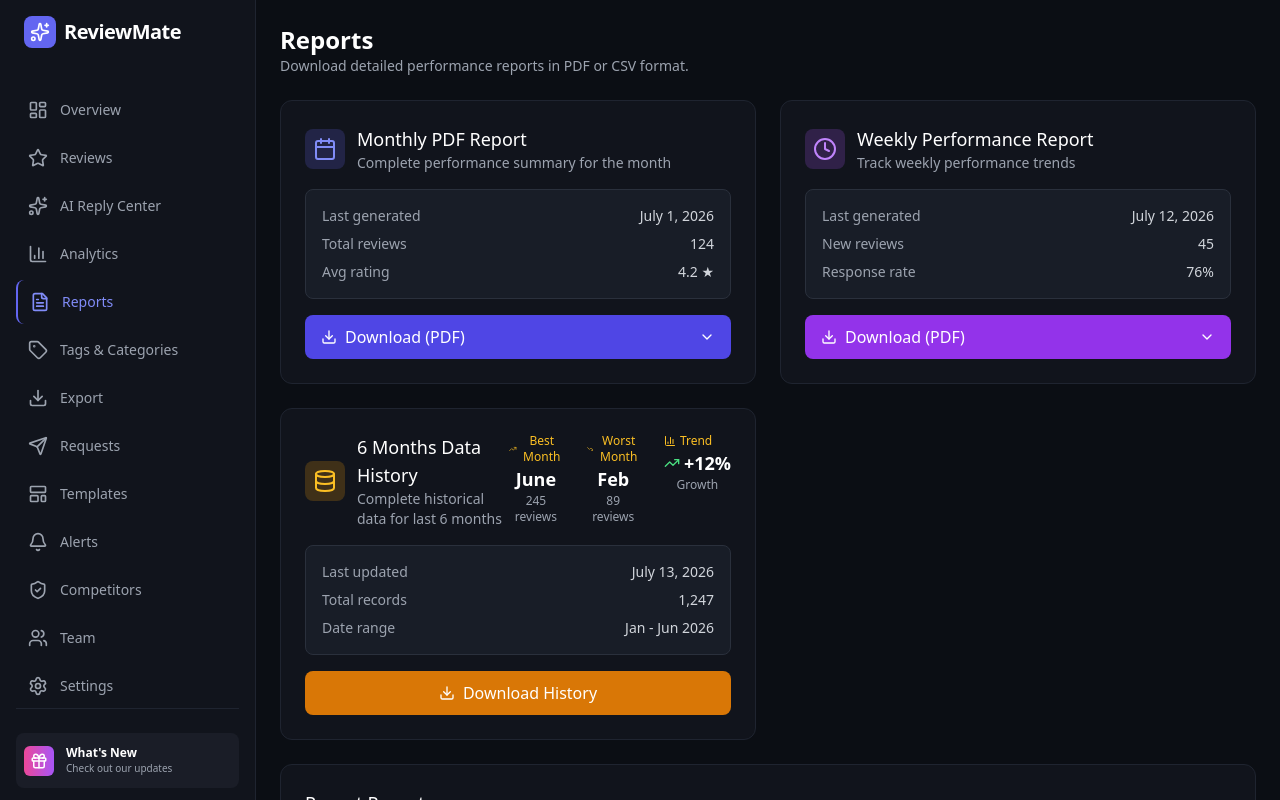
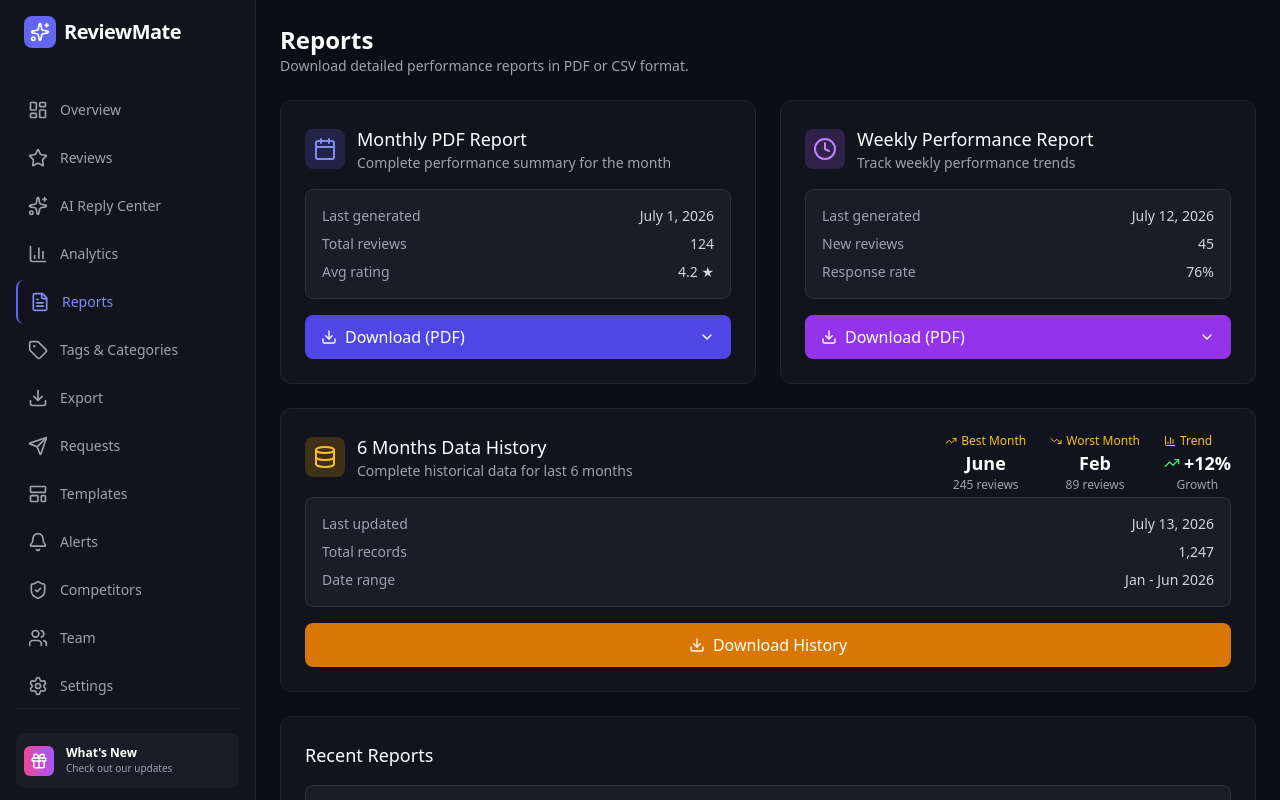
Before and after one commit to afnankhan123456/reviewreply-ai, a Next.js app: page /plans/standard/dashboard/reports in a window 1280 px wide. Built offline with nearby package versions, Linux system fonts and the light colour scheme.

Commit message:
Update page.tsx

```diff
--- a/app/plans/standard/dashboard/reports/page.tsx
+++ b/app/plans/standard/dashboard/reports/page.tsx
@@ -114,7 +114,7 @@ export default function ReportsPage() {
         </div>
       </div>
 
-      {/* Reports Cards - 2x2 Grid */}
+      {/* Reports Cards - Grid with 6 Months History spanning full width */}
       <div className="grid grid-cols-1 md:grid-cols-2 gap-6">
 
         {/* Monthly Report Card */}
@@ -257,8 +257,8 @@ export default function ReportsPage() {
           </div>
         </div>
 
-        {/* 6 Months Data History Card (with Best Month, Worst Month, Trend) */}
-        <div className="bg-[#11141C] border border-[#1F2430] rounded-xl p-6">
+        {/* 6 Months Data History Card - Full Width (spanning 2 columns) */}
+        <div className="md:col-span-2 bg-[#11141C] border border-[#1F2430] rounded-xl p-6">
           <div className="flex justify-between items-start">
             <div className="flex items-center gap-3 mb-4">
               <div className="p-2 bg-amber-500/20 rounded-lg">
```
